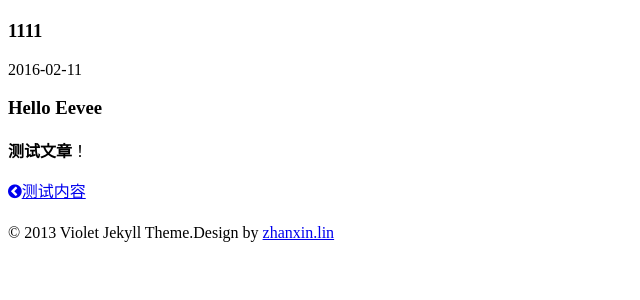
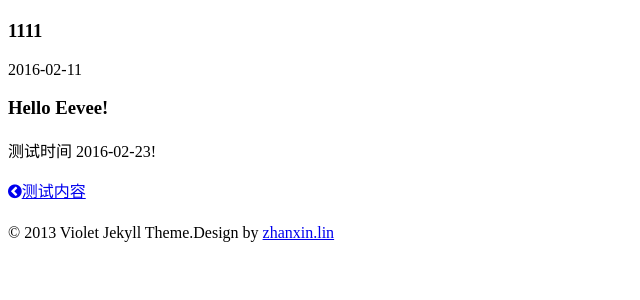
Before and after one commit to pizn/pizn.github.com, a Jekyll site: the page built from _posts/test2-123/2016-02-11-heel.md, in a window 1280 px wide. Shown: the top 300 px of the page, without its empty margins (0-640 px from the left). Built offline with Jekyll 4.4.1, drawn with Linux system fonts in a browser that asks for light colours; nearby versions of some CDN libraries; some web fonts are replaced; library files that are not in the unit come from our copies; comment, search, counter and statistics services are not loaded.

Commit message:
[log]: Update post

```diff
--- a/_posts/test2-123/2016-02-11-heel.md
+++ b/_posts/test2-123/2016-02-11-heel.md
@@ -3,6 +3,6 @@ layout: post
 title: 1111
 description: 111
 ---
-# Hello Eevee
+# Hello Eevee!
 
-**测试文章**！
+测试时间 2016-02-23!
```
